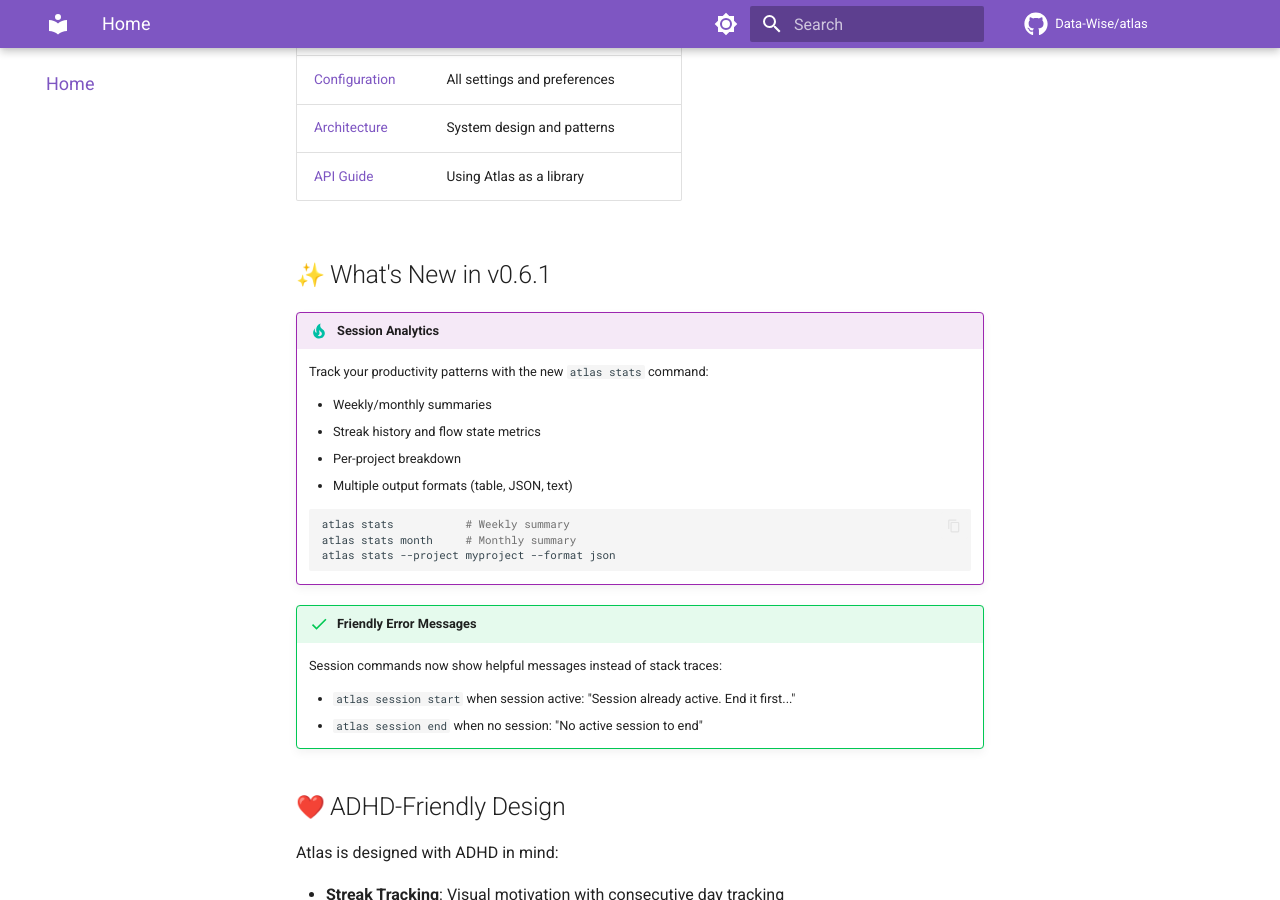
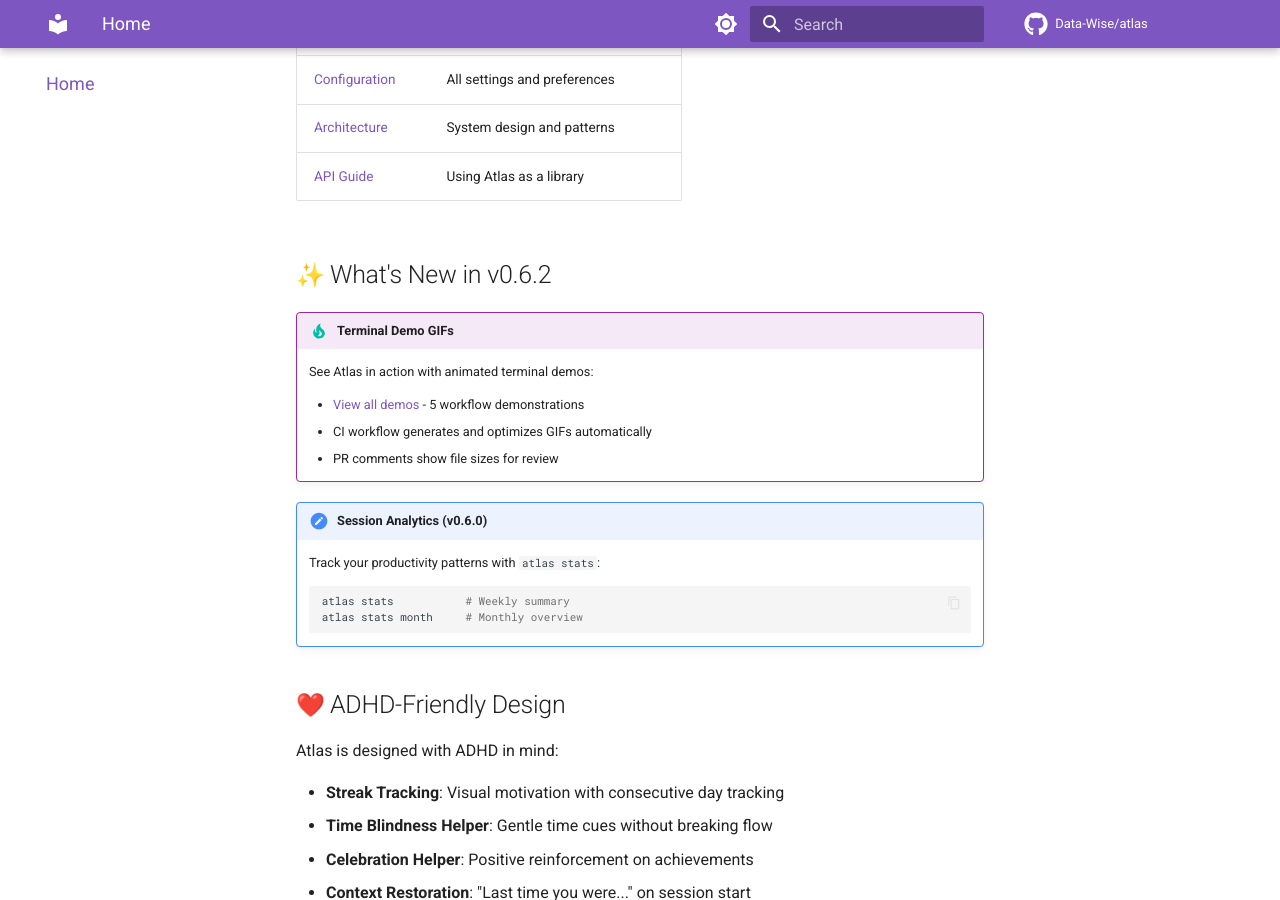
Before and after one commit to Data-Wise/atlas, an MkDocs documentation site: the page built from docs/index.md, in a window 1280 px wide and 900 px high, scrolled down 2966 px. Built offline with MkDocs 1.6.1 and Material for MkDocs 9.7.7, drawn with Linux system fonts in a browser that asks for light colours; emoji names are drawn with the system emoji font; comment, search, counter and statistics services are not loaded.

Commit message:
v0.6.2 - Demo GIFs CI workflow and GitGateway fix
- Demo GIF CI workflow with tape validation, optimization, PR comments
- Fix GitGateway detached HEAD handling in CI environments
- Demo section with GIF in README and docs

🤖 Generated with [Claude Code](https://claude.com/claude-code)

Co-Authored-By: Claude Opus 4.5 <noreply@anthropic.com>

````diff
--- a/docs/index.md
+++ b/docs/index.md
@@ -121,27 +121,22 @@ atlas dash
 | [Architecture](ARCHITECTURE.md) | System design and patterns |
 | [API Guide](API-GUIDE.md) | Using Atlas as a library |
 
-## :sparkles: What's New in v0.6.1
+## :sparkles: What's New in v0.6.2
 
-!!! tip "Session Analytics"
-    Track your productivity patterns with the new `atlas stats` command:
+!!! tip "Terminal Demo GIFs"
+    See Atlas in action with animated terminal demos:
 
-    - Weekly/monthly summaries
-    - Streak history and flow state metrics
-    - Per-project breakdown
-    - Multiple output formats (table, JSON, text)
+    - [View all demos](DEMOS.md) - 5 workflow demonstrations
+    - CI workflow generates and optimizes GIFs automatically
+    - PR comments show file sizes for review
+
+!!! note "Session Analytics (v0.6.0)"
+    Track your productivity patterns with `atlas stats`:
 
     ```bash
     atlas stats           # Weekly summary
-    atlas stats month     # Monthly summary
-    atlas stats --project myproject --format json
+    atlas stats month     # Monthly overview
     ```
-
-!!! success "Friendly Error Messages"
-    Session commands now show helpful messages instead of stack traces:
-
-    - `atlas session start` when session active: "Session already active. End it first..."
-    - `atlas session end` when no session: "No active session to end"
 
 ## :heart: ADHD-Friendly Design
 
--- a/package.json
+++ b/package.json
@@ -1,6 +1,6 @@
 {
   "name": "@data-wise/atlas",
-  "version": "0.6.1",
+  "version": "0.6.2",
   "description": "Project state engine - registry, sessions, capture, and context management for ADHD-friendly workflow",
   "type": "module",
   "main": "src/index.js",
````
Also changed, not shown: CHANGELOG.md (+18 -0 lines).
